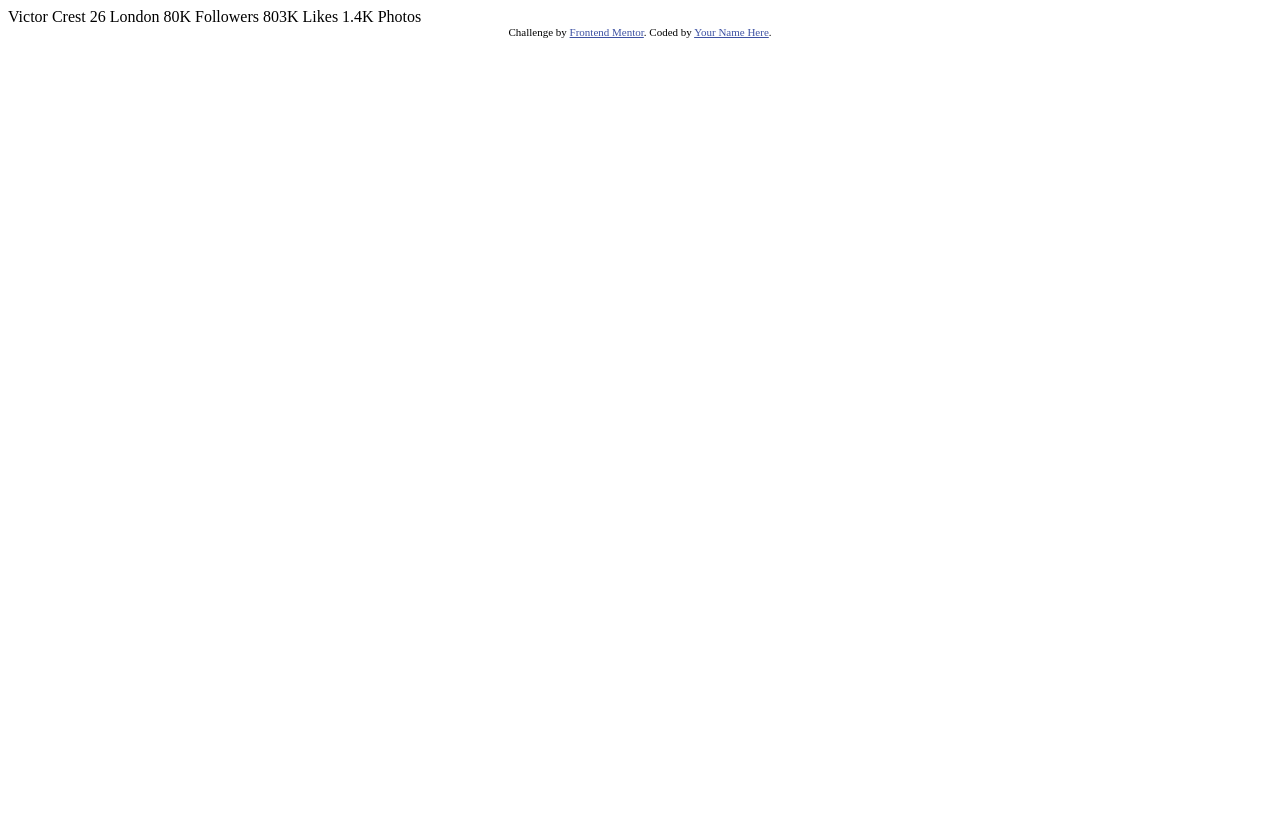
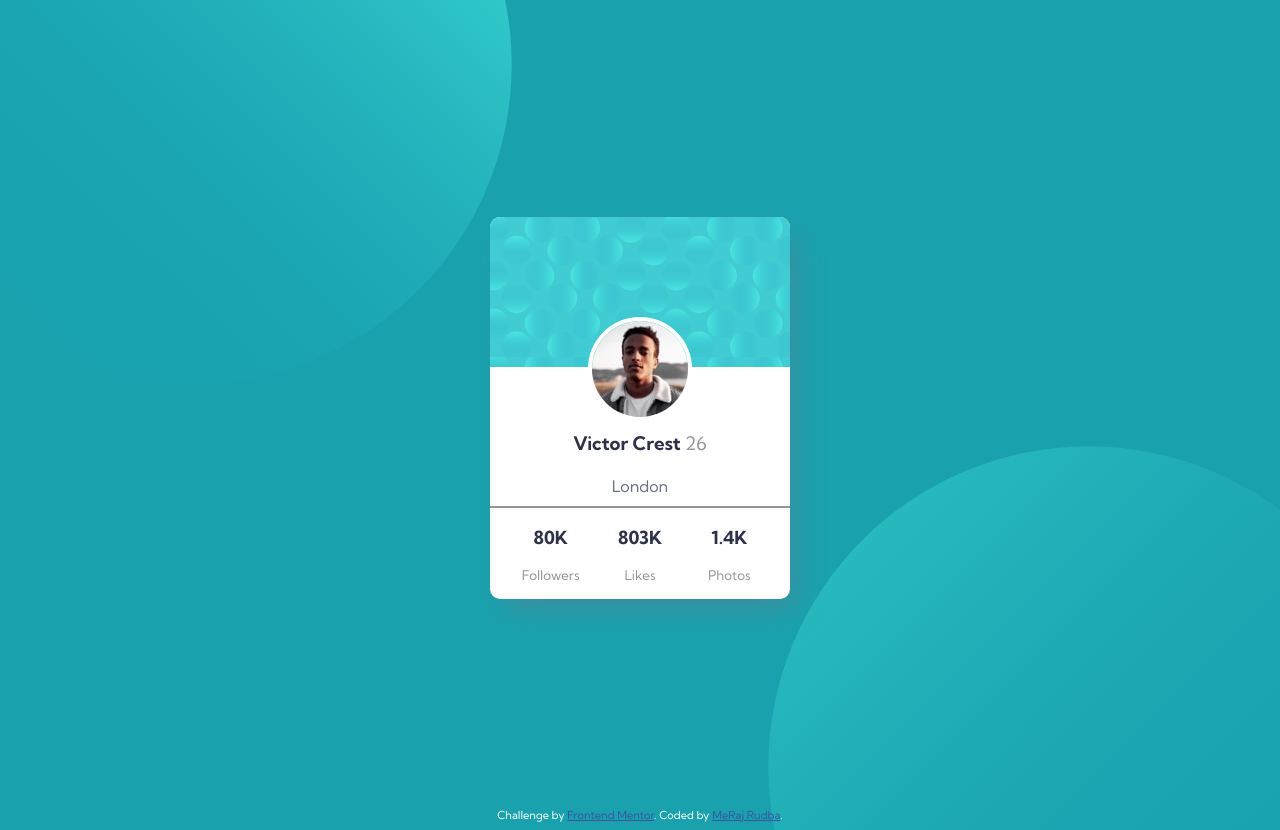
Before and after one commit to MeRaj-Rudba/Profile-card-component, a plain HTML site: page index.html in a window 1280 px wide. Before the commit the page ends 800 px from the top, so only its background shows below. Drawn offline with Linux system fonts and the light colour scheme.

Commit message:
done maybe

```diff
--- a/index.html
+++ b/index.html
@@ -1,35 +1,63 @@
 <!DOCTYPE html>
 <html lang="en">
   <head>
-  <meta charset="UTF-8">
-  <meta name="viewport" content="width=device-width, initial-scale=1.0"> <!-- displays site properly based on user's device -->
-
-  <link rel="icon" type="image/png" sizes="32x32" href="./images/favicon-32x32.png">
+    <meta charset="UTF-8" />
+    <meta name="viewport" content="width=device-width, initial-scale=1.0" />
+    <!-- displays site properly based on user's device -->
+    <link rel="stylesheet" href="./styles/styles.css" />
+    <link
+      rel="icon"
+      type="image/png"
+      sizes="32x32"
+      href="./images/favicon-32x32.png"
+    />
 
     <title>Frontend Mentor | Profile card component</title>
 
     <!-- Feel free to remove these styles or customise in your own stylesheet 👍 -->
     <style>
-    .attribution { font-size: 11px; text-align: center; }
-    .attribution a { color: hsl(228, 45%, 44%); }
+      .attribution {
+        font-size: 11px;
+        text-align: center;
+      }
+      .attribution a {
+        color: hsl(228, 45%, 44%);
+      }
     </style>
   </head>
   <body>
-  Victor Crest
-  26
-  London
+    <main>
+      <div class="profile-card">
+        <div class="pattern-div"></div>
+        <img class="profile-picture" src="./images/image-victor.jpg" alt="" />
+        <div class="details">
+          <h3 class="center-text profile-name">
+            Victor Crest <span class="age">26</span>
+          </h3>
+          <p class="center-text address">London</p>
+        </div>
+        <div class="stats">
+          <div class="single-stats">
+            <h3>80K</h3>
+            <small>Followers</small>
+          </div>
+          <div class="single-stats">
+            <h3>803K</h3>
+            <small>Likes</small>
+          </div>
+          <div class="single-stats">
+            <h3>1.4K</h3>
+            <small>Photos</small>
+          </div>
+        </div>
+      </div>
+    </main>
 
-  80K
-  Followers
-
-  803K
-  Likes
-
-  1.4K
-  Photos
     <div class="attribution">
-    Challenge by <a href="https://www.frontendmentor.io?ref=challenge" target="_blank">Frontend Mentor</a>.
-    Coded by <a href="#">Your Name Here</a>.
+      Challenge by
+      <a href="https://www.frontendmentor.io?ref=challenge" target="_blank"
+        >Frontend Mentor</a
+      >. Coded by <a href="https://rudba.vercel.app/" target="_blank">MeRaj Rudba</a>.
     </div>
   </body>
 </html>
--- /dev/null
+++ b/styles/styles.css
@@ -0,0 +1,133 @@
+@import url("https://fonts.googleapis.com/css2?family=Kumbh+Sans:wght@100;200;300;400;500;600;700;800;900&display=swap");
+
+:root {
+  --ff-primary: "Kumbh Sans", sans-serif;
+
+  /* primary color */
+  --dark_cyan: hsl(185, 75%, 39%);
+  --very_dark_desaturated_blue: hsl(229, 23%, 23%);
+  --dark_grayish_blue: hsl(227, 10%, 46%);
+
+  /* neutral color */
+  --dark_gray: hsl(0, 0%, 59%);
+  /* box-shadow */
+  --bs: 10px 14px 30px -5px rgba(108, 116, 140, 0.46);
+}
+
+body {
+  min-height: 100vh;
+  font-family: var(--ff-primary);
+
+  background-image: url("../images/bg-pattern-top.svg"),
+    url("../images/bg-pattern-bottom.svg");
+  background-position: top -50vh left -30vh, bottom -50vh right -30vh;
+  background-repeat: no-repeat, no-repeat;
+  background-size: 50%, 50%;
+  object-fit: contain;
+  background-color: var(--dark_cyan);
+  display: grid;
+  place-items: center;
+  color: var(--very_dark_desaturated_blue);
+}
+main{
+  min-height: 100vh;
+  display: grid;
+  place-items: center;
+}
+@media only screen and (max-width: 375px) {
+  body {
+    min-height: 100vh;
+    font-family: var(--ff-primary);
+
+    background-image: url("../images/bg-pattern-top.svg"),
+      url("../images/bg-pattern-bottom.svg");
+    /* background-position: top -10vh left -40vw, bottom -10vh right -40vw; */
+    background-position: top -25vw left -40vw, bottom -25vw right -40vw;
+    background-repeat: no-repeat, no-repeat;
+    background-size: 100%, 100%;
+
+    background-color: var(--dark_cyan);
+    display: grid;
+    place-items: center;
+    color: var(--very_dark_desaturated_blue);
+  }
+}
+@media only screen and (max-width: 1440px) and (min-width: 376px) {
+  body {
+    min-height: 100vh;
+    font-family: var(--ff-primary);
+
+    background-image: url("../images/bg-pattern-top.svg"),
+      url("../images/bg-pattern-bottom.svg");
+    /* background-position: top -10vh left -40vw, bottom -10vh right -40vw; */
+    background-position: top -20vw left -10vw, bottom -20vw right -10vw;
+    background-repeat: no-repeat, no-repeat;
+    background-size: 50%, 50%;
+
+    background-color: var(--dark_cyan);
+    display: grid;
+    place-items: center;
+    color: var(--very_dark_desaturated_blue);
+  }
+}
+
+.profile-card {
+  display: grid;
+  box-shadow: var(--bs);
+  background: white;
+  min-width: 300px;
+  border-radius: 10px;
+}
+.pattern-div {
+  background-image: url("../images/bg-pattern-card.svg");
+  height: 150px;
+  border-radius: 10px 10px 0 0;
+}
+.profile-picture {
+  border-radius: 50%;
+  place-self: center;
+  border: 4px solid white;
+  position: relative;
+  top: -50px;
+  margin-bottom: -50px;
+}
+.details {
+  border-bottom: 1px solid var(--dark_gray);
+  display: grid;
+  place-items: center;
+  line-height: 50%;
+}
+.stats {
+  padding: 0 1em 1em 1em;
+  display: grid;
+  place-items: center;
+  grid-template-columns: 1fr 1fr 1fr;
+  row-gap: 0.24em;
+  border-top: 1px solid var(--dark_gray);
+}
+.single-stats {
+  text-align: center;
+  display: grid;
+}
+.single-stats > h3 {
+  color: var(--very_dark_desaturated_blue);
+  font-size: 18px;
+  font-weight: 700;
+}
+.single-stats > small {
+  color: var(--dark_gray);
+}
+.age {
+  color: var(--dark_gray);
+  font-weight: normal;
+}
+.center-text {
+  text-align: center;
+}
+.address {
+  color: var(--dark_grayish_blue);
+}
+.attribution{
+  color: white;
+  font-size: 15px;
+}
```
Lines whose indentation alone changed are shown as unchanged.
